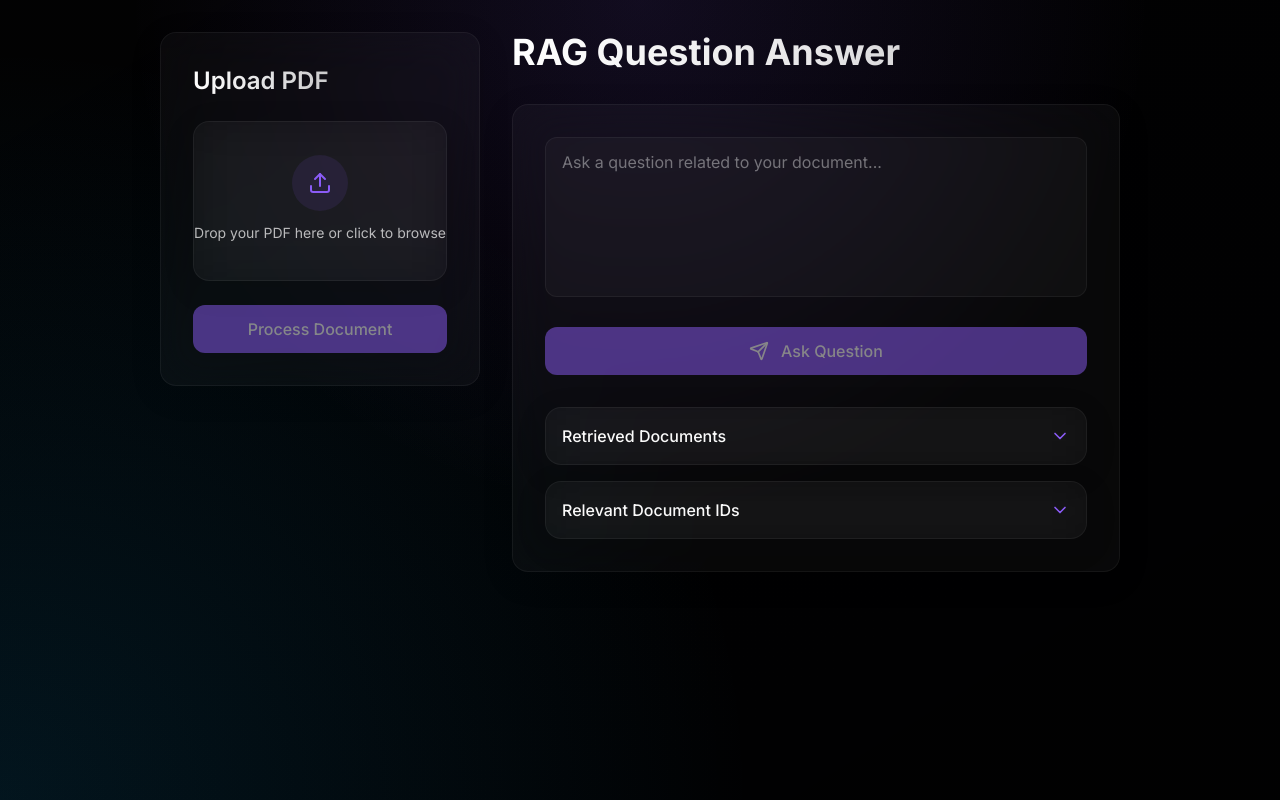
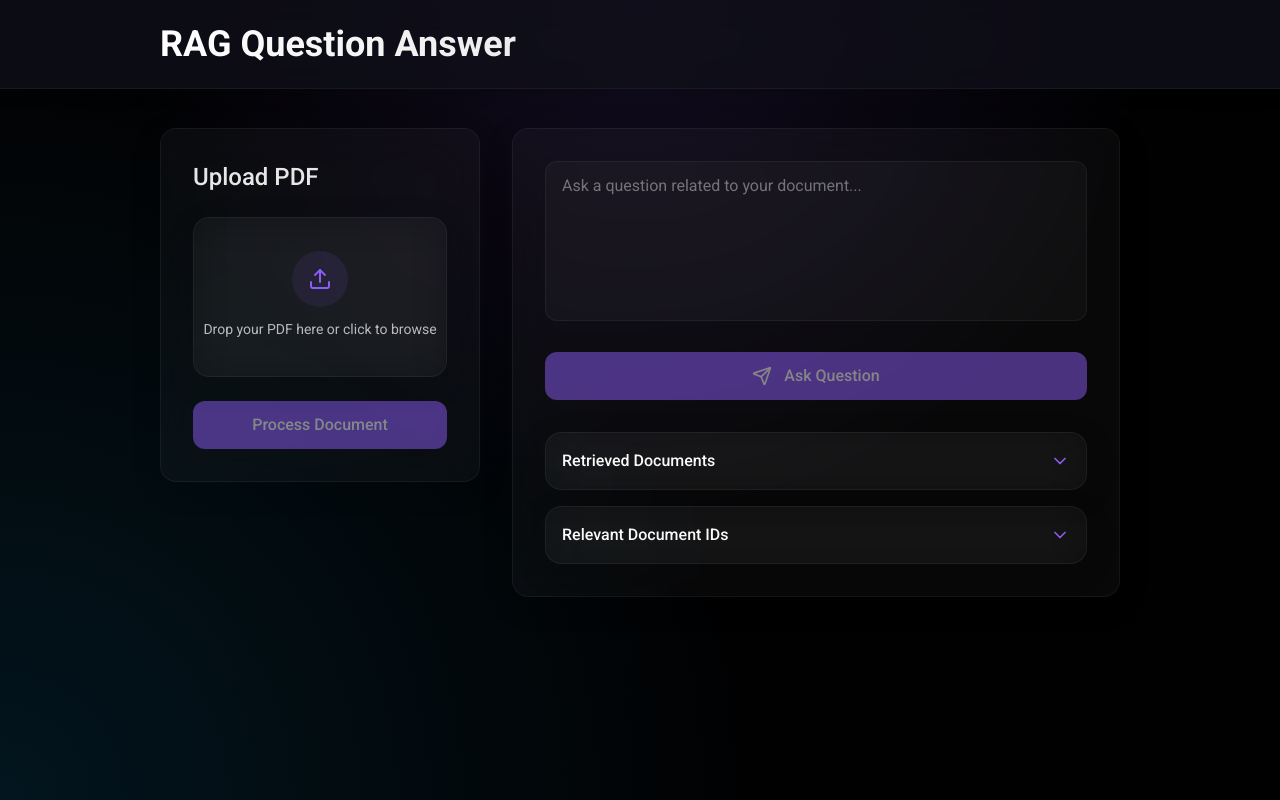
Before and after one commit to billtega66/PDF_studio, a React (Vite) app: page / in a window 1280 px wide. Built offline with nearby package versions, Linux system fonts and the light colour scheme.

Commit message:
Improve UI and UX
Added a floating box for a specified line and changed the theme font to a more familiar one for users.

```diff
--- a/src/index.css
+++ b/src/index.css
@@ -1,5 +1,5 @@
 
-@import url('https://fonts.googleapis.com/css2?family=Inter:wght@400;500;600;700&display=swap');
+@import url('https://fonts.googleapis.com/css2?family=Roboto:wght@300;400;500;700&display=swap');
 
 @tailwind base;
 @tailwind components;
@@ -32,8 +32,8 @@
   }
 
   body {
-    @apply bg-background text-foreground font-sans antialiased;
-    font-family: 'Inter', sans-serif;
+    @apply bg-background text-foreground antialiased;
+    font-family: 'Roboto', sans-serif;
     background-image:
       radial-gradient(circle at 50% 0%, rgba(139, 92, 246, 0.12), transparent 50%),
       radial-gradient(circle at 0% 100%, rgba(14, 165, 233, 0.12), transparent 50%),
--- a/src/pages/Index.tsx
+++ b/src/pages/Index.tsx
@@ -51,12 +51,20 @@ const Index = () => {
 
   return (
     <div className="min-h-screen p-8 animate-fade-in">
-      <main className="container max-w-5xl mx-auto">
+      <div className="fixed top-0 left-0 right-0 z-50 bg-background/80 backdrop-blur-lg border-b border-white/[0.05] shadow-lg">
+        <div className="container max-w-5xl mx-auto py-6">
+          <h1 className="text-4xl font-bold bg-gradient-to-r from-white via-white/90 to-white/70 bg-clip-text text-transparent">
+            RAG Question Answer
+          </h1>
+        </div>
+      </div>
+
+      <main className="container max-w-5xl mx-auto pt-24">
         <div className="grid md:grid-cols-[320px,1fr] gap-8">
           {/* Sidebar */}
           <div className="glass-panel p-8 space-y-8 h-fit">
             <div className="space-y-6">
-              <h2 className="text-2xl font-semibold bg-gradient-to-r from-white to-white/60 bg-clip-text text-transparent">
+              <h2 className="text-2xl font-medium text-white/90">
                 Upload PDF
               </h2>
               <label className="flex flex-col items-center justify-center w-full h-40 glass-panel cursor-pointer hover:bg-white/[0.04] group">
@@ -89,9 +97,6 @@ const Index = () => {
 
           {/* Main Content */}
           <div className="space-y-8">
-            <h1 className="text-4xl font-bold bg-gradient-to-r from-white via-white/90 to-white/70 bg-clip-text text-transparent">
-              RAG Question Answer
-            </h1>
             <div className="glass-panel p-8 space-y-8">
               <div className="space-y-6">
                 <textarea
```
